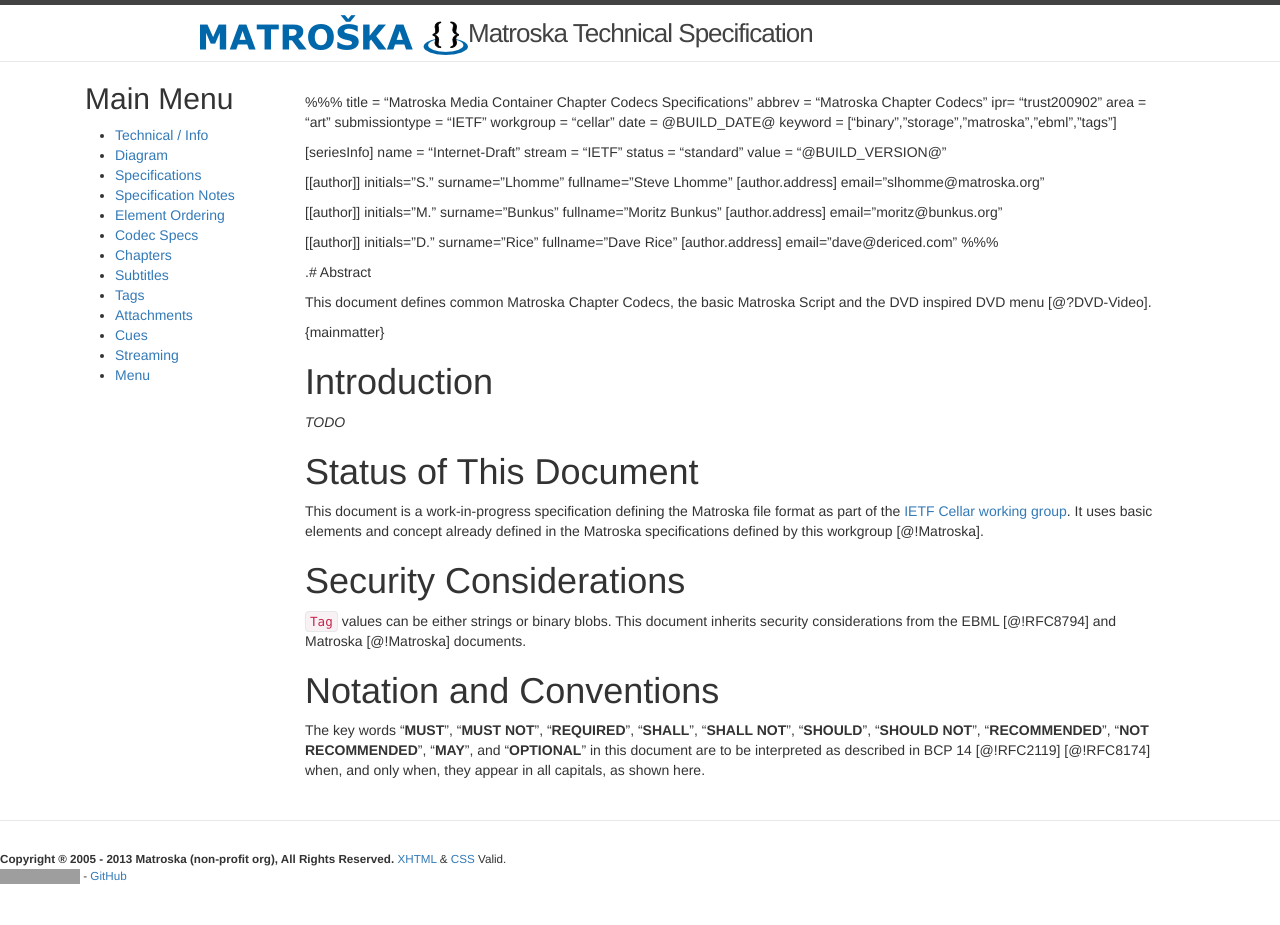
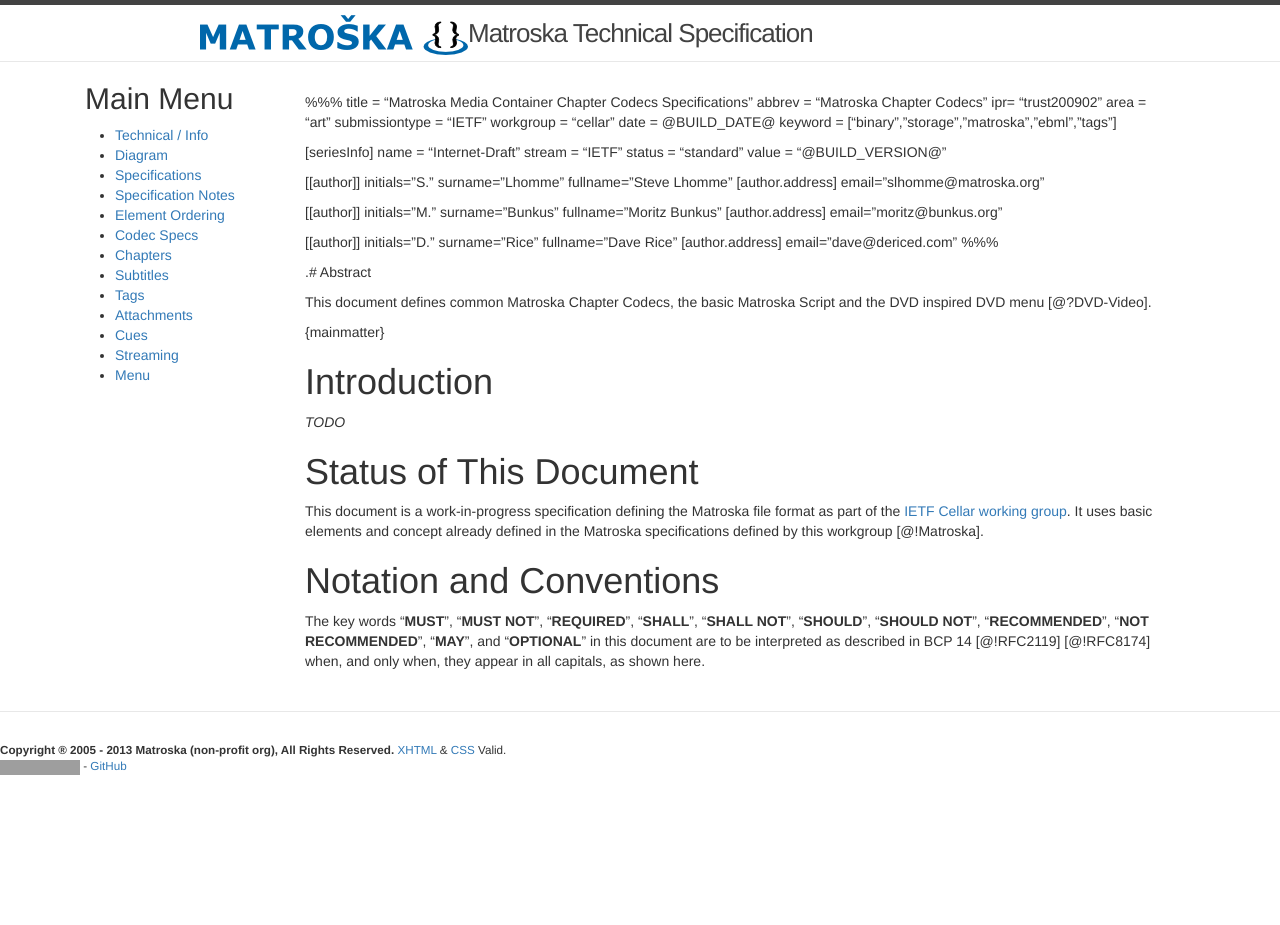
Before and after one commit to ietf-wg-cellar/matroska-specification, a Jekyll site: the page built from index_chapter_codecs.md, in a window 1280 px wide. Built offline with Jekyll 4.4.1, drawn with Linux system fonts in a browser that asks for light colours; our own code applies the rules of GitHub Pages for plain Markdown files; after the commit the page ends 900 px from its top, so only the background shows below that; grey boxes are pictures that could not be loaded.

Commit message:
move the Security considerations towards the end and source in separate files

```diff
--- a/index_chapter_codecs.md
+++ b/index_chapter_codecs.md
@@ -52,11 +52,6 @@
 of the [IETF Cellar working group](https://datatracker.ietf.org/wg/cellar/charter/).
 It uses basic elements and concept already defined in the Matroska specifications defined by this workgroup [@!Matroska].
 
-# Security Considerations
-
-`Tag` values can be either strings or binary blobs. This document inherits security
-considerations from the EBML [@!RFC8794] and Matroska [@!Matroska] documents.
-
 # Notation and Conventions
 
 The key words "**MUST**", "**MUST NOT**",
```
Also changed, not shown: chapter_codecs_security.md (added, +4 -0 lines), control_security.md (added, +3 -0 lines), index_control.md (+0 -4 lines), 1 other file.
